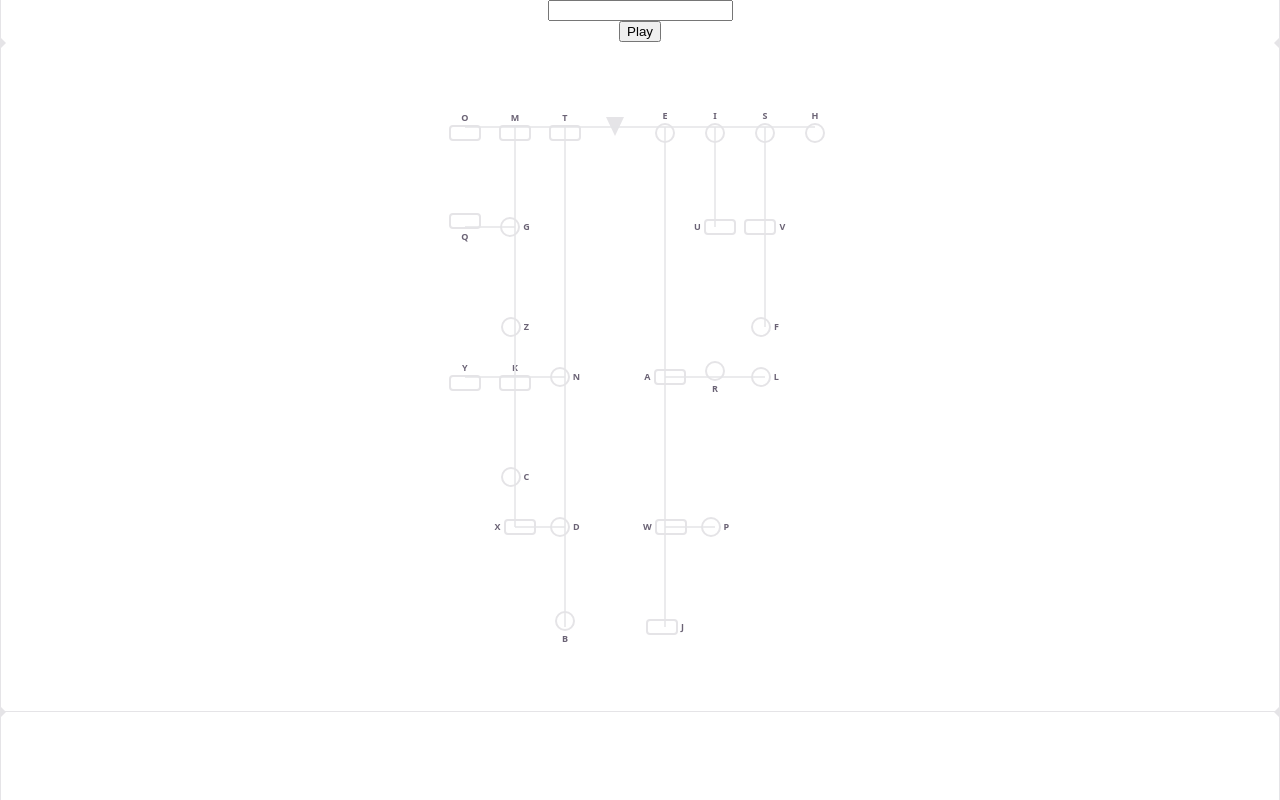
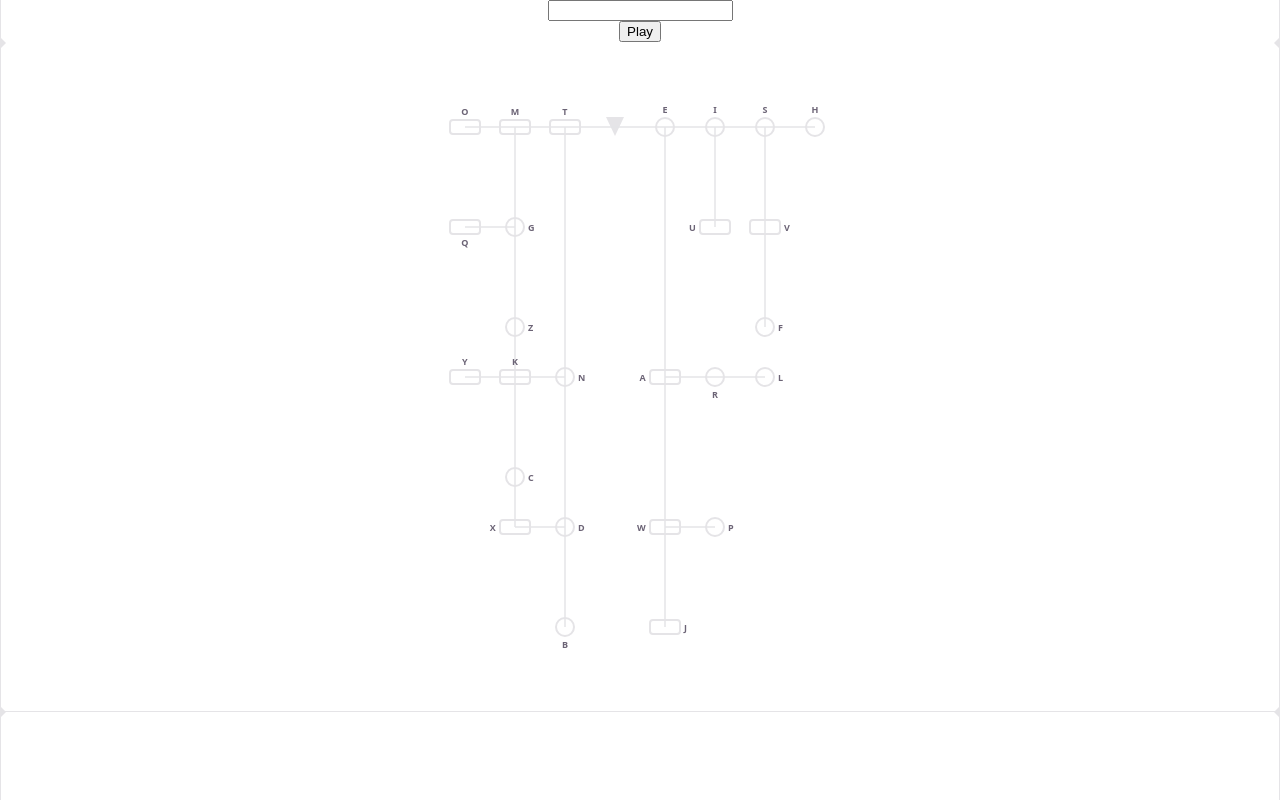
Before and after one commit to muniz95/morse-visualizer, a React (Vite) app: page / in a window 1280 px wide. Built offline with nearby package versions, Linux system fonts and the light colour scheme.

Commit message:
Fixed signal label positioning

```diff
--- a/src/features/morse-visualizer/ui/morse-visualizer.tsx
+++ b/src/features/morse-visualizer/ui/morse-visualizer.tsx
@@ -41,25 +41,26 @@ const Svg = styled.svg`
   overflow: visible;
 `;
 
-const Label = styled.span<{ $active?: boolean }>`
+const SignalWrapper = styled.div`
+  position: relative;
+  display: inline-flex;
+  align-items: center;
+  justify-content: center;
+`;
+
+const Label = styled.span<{ $active?: boolean; $dir: "above" | "below" | "left" | "right" }>`
+  position: absolute;
   font-size: 9px;
   font-weight: 600;
   color: ${({ $active }) => ($active ? "var(--accent)" : "var(--text)")};
   transition: color 0.2s ease;
   line-height: 1;
-  flex-shrink: 0;
-`;
-
-const NodeWrapper = styled.div<{ $dir: "above" | "below" | "left" | "right" }>`
-  display: flex;
-  align-items: center;
-  justify-content: center;
-  gap: 3px;
-  flex-direction: ${({ $dir }) =>
-    $dir === "above" ? "column-reverse" :
-    $dir === "below" ? "column" :
-    $dir === "left"  ? "row-reverse" :
-    "row"};
+  white-space: nowrap;
+  ${({ $dir }) =>
+    $dir === "above" ? "bottom: calc(100% + 3px); left: 50%; transform: translateX(-50%);" :
+    $dir === "below" ? "top: calc(100% + 3px); left: 50%; transform: translateX(-50%);" :
+    $dir === "left"  ? "right: calc(100% + 3px); top: 50%; transform: translateY(-50%);" :
+                       "left: calc(100% + 3px); top: 50%; transform: translateY(-50%);"}
 `;
 
 type LabelPos = "above" | "below" | "left" | "right";
@@ -179,14 +180,14 @@ const MorseVisualizer = () => {
             {node.type === "root" ? (
               <RootIndicator $active={active} />
             ) : (
-              <NodeWrapper $dir={node.labelPos}>
+              <SignalWrapper>
                 {node.type === "long" ? (
                   <LongSignal $active={active} />
                 ) : (
                   <ShortSignal $active={active} />
                 )}
-                <Label $active={active}>{label}</Label>
-              </NodeWrapper>
+                <Label $active={active} $dir={node.labelPos}>{label}</Label>
+              </SignalWrapper>
             )}
           </Cell>
         );
```
